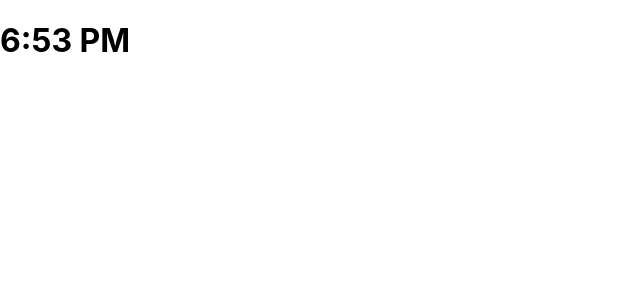
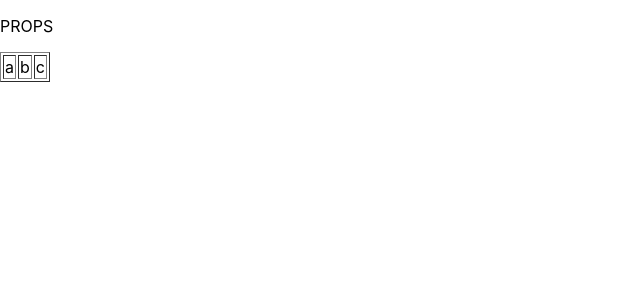
Before and after one commit to angelorpt/React.js-estudo-pessoal, a React (Create React App) app in the folder app-react/: page / in a window 1280 px wide. Shown: the top 300 px of the page, without its empty margins (0-640 px from the left). Built offline with nearby package versions, Linux system fonts and the light colour scheme.

Commit message:
Entendendo PROPS

```diff
--- /dev/null
+++ b/app-react/src/Props.js
@@ -0,0 +1,40 @@
+import React, { Component } from 'react';
+import { directive } from '@babel/types';
+
+class Props extends Component {
+
+    // Construtor da Classe
+    constructor(props) {
+        super(props);
+
+        // this.props.attr;
+        // this.props.attr2;
+        // this.props.attr3;
+
+        // Destructor
+        const { attr, attr2, attr3 } = this.props;
+        console.log(attr, attr2, attr3);
+    }
+
+
+    // Metodo de render HTML
+    render() {
+
+        const { attr, attr2, attr3 } = this.props;
+
+        return (
+            <div>
+                <p>PROPS</p>
+                <table border='1'>
+                    <tr>
+                        <td>{attr}</td>
+                        <td>{attr2}</td>
+                        <td>{attr3}</td>
+                    </tr>
+                </table>
+            </div>
+        );
+    }
+}
+
+export default Props;
--- a/app-react/src/index.js
+++ b/app-react/src/index.js
@@ -4,9 +4,10 @@ import './index.css';
 import App from './App';
 import Hello from './Hello';
 import Clock from './Clock';
+import Props from './Props';
 import * as serviceWorker from './serviceWorker';
 
-ReactDOM.render(<Clock />, document.getElementById('root'));
+ReactDOM.render(<Props attr="a" attr2="b" attr3="c" />, document.getElementById('root'));
 
 // If you want your app to work offline and load faster, you can change
 // unregister() to register() below. Note this comes with some pitfalls.
```
